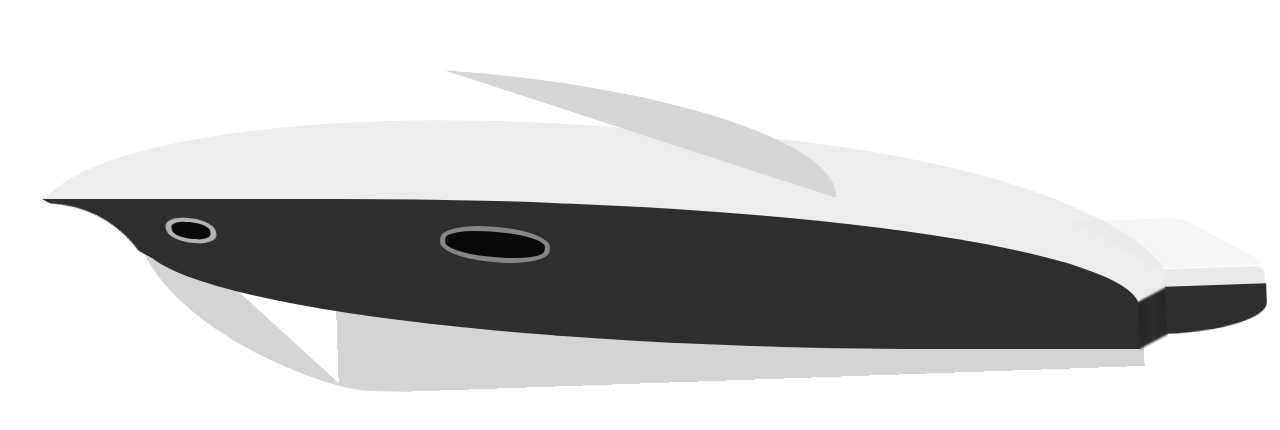
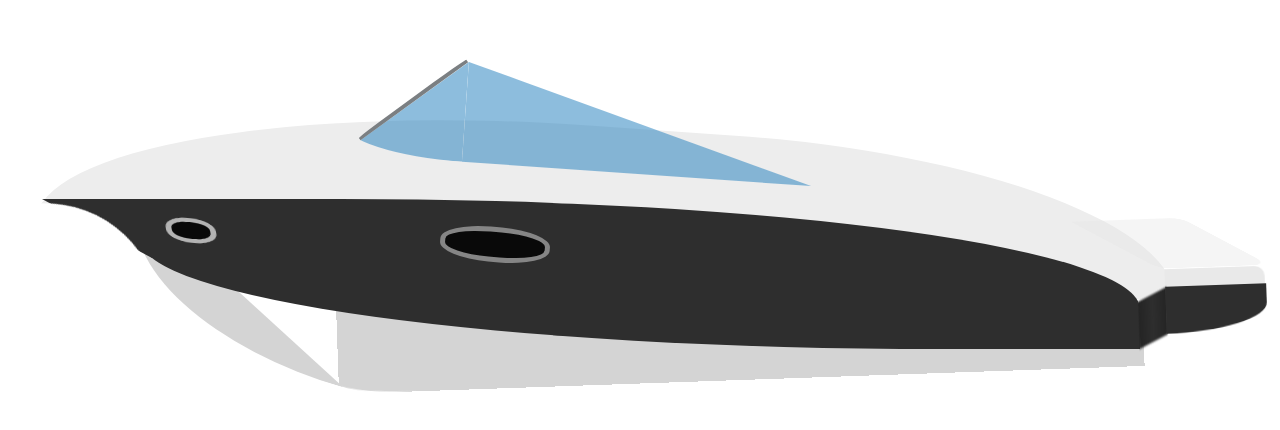
Before and after one commit to Sahil2004/CSS-Motorboat, a plain HTML site: page index.html in a window 1280 px wide. Shown: the part 176-606 px from the top of the page. Drawn offline with Linux system fonts and the light colour scheme.

Commit message:
Facing side mirror done.

```diff
--- a/style.scss
+++ b/style.scss
@@ -8,7 +8,14 @@ $whiteTopPart: #ededed;
 $whiteRightEngineSidePart: #e9e9e9;
 $whiteBackEngine: #e4e4e460;
 $mirrorLightColor: #F7F7F7;
-$mirrorDarkColor: #D6D6D6;
+$mirrorDarkColor: #e6e6e6;
+$mirrorBoundary: #7B7F82;
+$mirrorBackground: #2e86c18a;
+
+@mixin windowBackground() {
+    background: linear-gradient(to right, $mirrorDarkColor, $mirrorLightColor, #ffffff, $mirrorLightColor, $mirrorDarkColor);
+    @content;
+}
 
 html, body {
     margin: 0;
@@ -64,19 +71,62 @@ html, body {
 
 .windows {
     position: absolute;
-    z-index: 3;
+    z-index: 4;
+    // left: -100px;
+    // right: 0;
+    // top: -190px;
+    // bottom: 0;
+    // margin: auto;
+    // height: 100px;
+    // width: 330px;
+    // border-top-right-radius: 100%;
+    // border-right: 4px solid $mirrorBoundary;
+    // border-top: 4px solid $mirrorBoundary;
     left: 0;
     right: 0;
-    top: -180px;
+    top: -200px;
     bottom: 0;
     margin: auto;
     height: 0;
     width: 0;
-    border-top: 100px solid $mirrorDarkColor;
-    border-left: 400px solid transparent;
-    // border-right: 300px solid transparent;
-    border-top-right-radius: 400px 100%;
+    border-left: 350px solid $mirrorBackground;
+    border-top: 100px solid transparent;
     rotate: 4deg;
+    &::before {
+        content: '';
+        position: absolute;
+        left: -470px;
+        top: -100px;
+        // height: 100px;
+        // width: 100px;
+        // background: $mirrorBackground;
+        border-bottom-left-radius: 100% 30%;
+        border-right: 120px solid $mirrorBackground;
+        border-top: 100px solid transparent;
+    }
+    &::after {
+        content: '';
+        position: absolute;
+        left: -405px;
+        top: -125px;
+        height: 133px;
+        width: 4px;
+        rotate: 50deg;
+        border-top-left-radius: 30%;
+        border-bottom-left-radius: 30%;
+        background-color: $mirrorBoundary;
+    }
+    // &::after {
+    //     content: '';
+    //     position: absolute;
+    //     left: -450px;
+    //     top: -110px;
+    //     width: 100px;
+    //     height: 20px;
+    //     border-top-right-radius: 100%;
+    //     // background-color: $mirrorBackground;
+    //     background-image: radial-gradient(circle at 82px -1px, blue 0, blue 101px, $mirrorBackground 40px);
+    // }
 }
 
 .blackPart {
```
Also changed, not shown: style.css, 1 other file.
